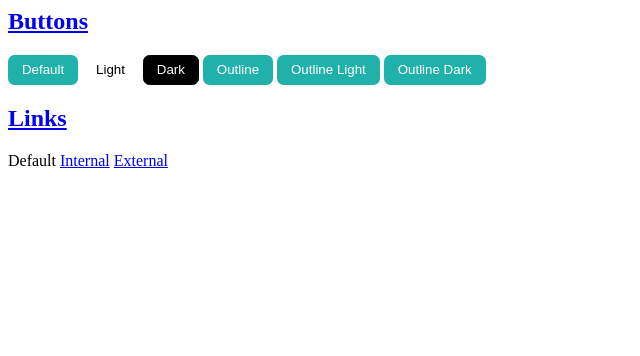
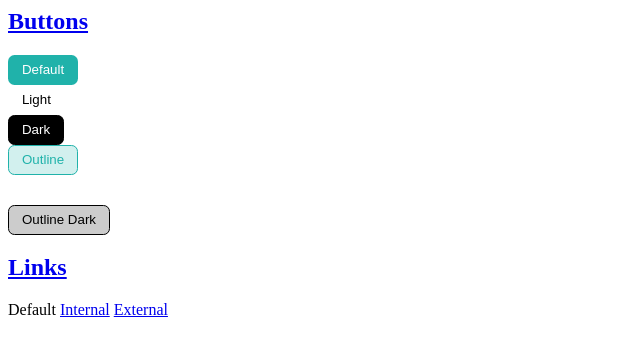
Before and after one commit to invictar/css-framework, a website: page index.html in a window 1280 px wide. Shown: the whole page, without its empty margins (0-640 px from the left). Drawn offline with nearby package versions, Linux system fonts and the light colour scheme; files that its build step writes are made by us from their sources.

Commit message:
enhancement

```diff
--- a/scss/buttons.scss
+++ b/scss/buttons.scss
@@ -3,10 +3,10 @@
 //
 
 button {
-  display: inline-flex;
+  @include flex;
+  @include center;
   color: $light;
-  align-items: center;
-  justify-content: center;
+  cursor: pointer;
   background-color: $primary;
   border: $border-width solid transparent;
   border-radius: $radius;
@@ -41,9 +41,11 @@ button {
   }
 }
 
-@each $color, $value in $theme-colors {
-  button.outline-#{$color} {
+@each $theme, $color in $theme-colors {
+  button.outline-#{$theme} {
     @extend button;
-    // @include button-outline-variant($value);
+    background-color: transparentize($color, 0.8);
+    border-color: $color;
+    color: $color;
   }
 }
```
